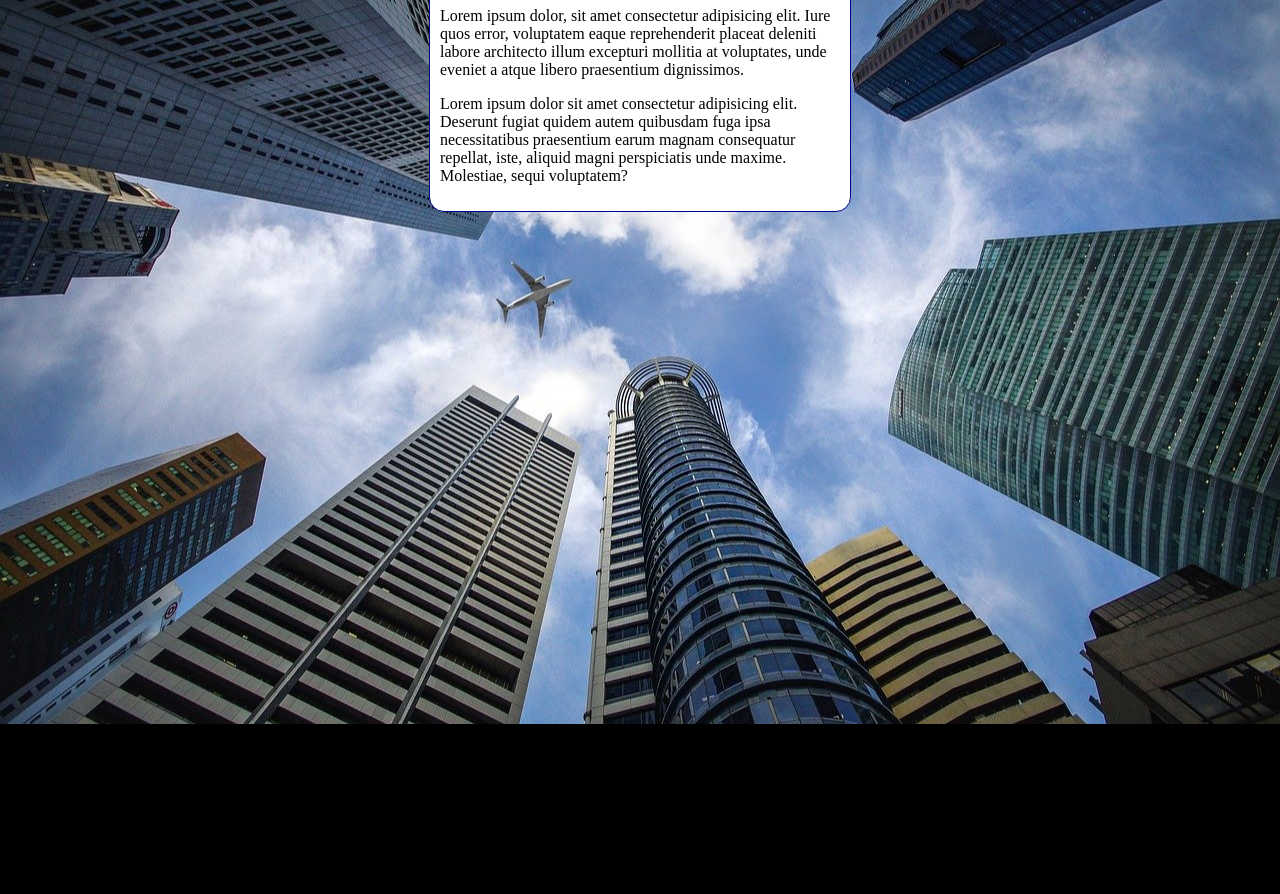
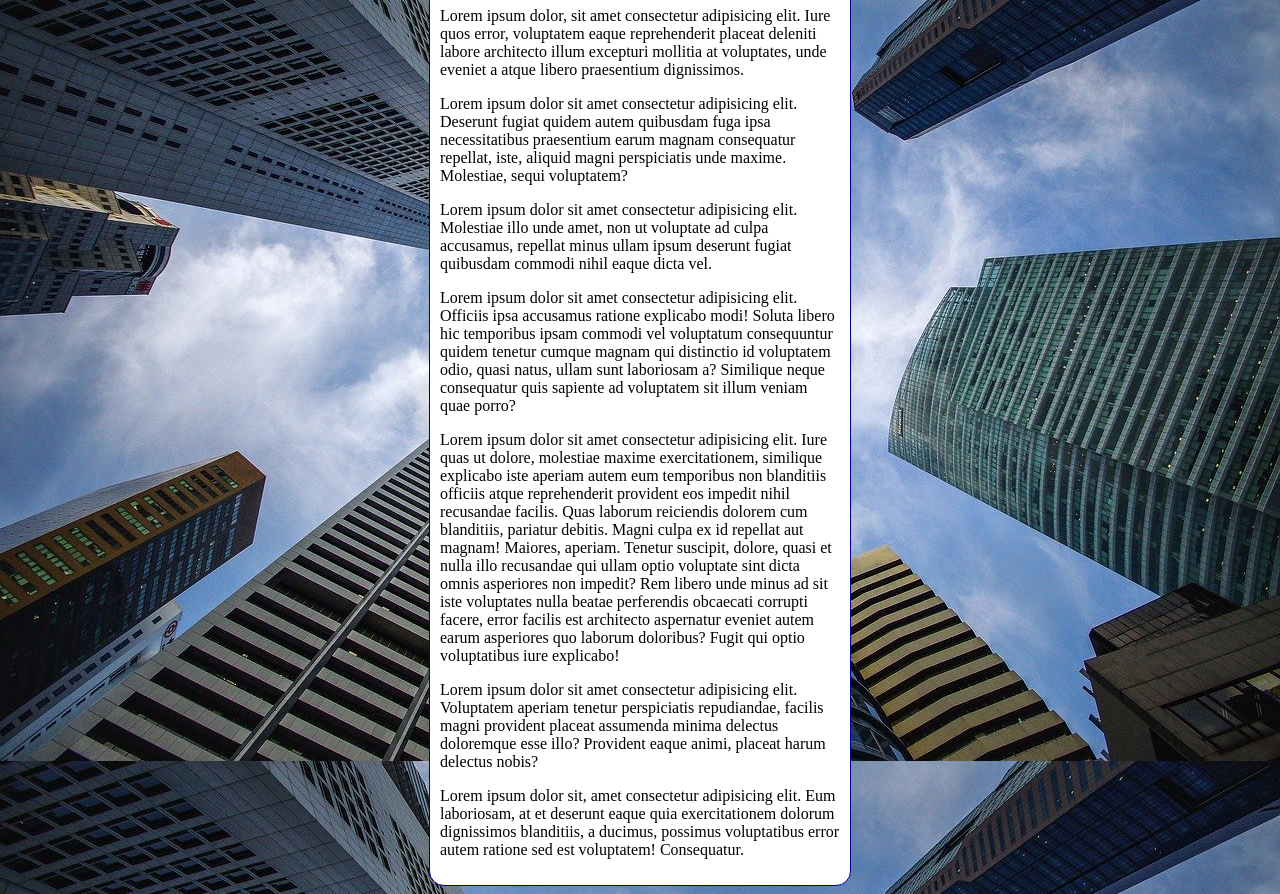
Before and after one commit to Anderson0517/html-css, a plain HTML site: page exercícios/ex022/fundo006.html in a window 1280 px wide. Shown: the part 92-986 px from the top of the page. Before the commit the page ends 816 px from the top, so only its background shows below. Drawn offline with Linux system fonts and the light colour scheme.

Commit message:
atualizado 006

```diff
--- a/exercícios/ex022/fundo006.html
+++ b/exercícios/ex022/fundo006.html
@@ -3,26 +3,31 @@
 <head>
     <meta charset="UTF-8">
     <meta name="viewport" content="width=device-width, initial-scale=1.0">
-    <title></title>
+    <title>Fundo fixo de tela</title>
     <style>
         body {
-            height: 100vh;
+            /* height: 100vh;
             background-color: black;
             background-image:  url('imagens/wallpaper002.jpg');
-            background-position: center center;
+            background-position: url('imagens/wallpaper002.jpg');
             background-repeat: no-repeat;
+            background-size: cover;
+            background-attachment: fixed; */
+            background: black url('imagens/wallpaper002.jpg') center center no-repeat  fixed;
             background-size: cover;
         }
 
         main {
            background-color: white;
-           width: 400px;
+           max-width: 400px;
            padding: 10px;
            margin: auto;
            border: 1px solid darkblue;
            border-radius: 15px;
 
-
+            /* shortthand - background
+            color > imge > position > repeat > [size]nao fuciona > atthachment
+            */
 
         }
     </style>
@@ -34,6 +39,12 @@
         <p>
             Lorem ipsum dolor sit amet consectetur adipisicing elit. Deserunt fugiat quidem autem quibusdam fuga ipsa necessitatibus praesentium earum magnam consequatur repellat, iste, aliquid magni perspiciatis unde maxime. Molestiae, sequi voluptatem?
         </p>
+        <p>Lorem ipsum dolor sit amet consectetur adipisicing elit. Molestiae illo unde amet, non ut voluptate ad culpa accusamus, repellat minus ullam ipsum deserunt fugiat quibusdam commodi nihil eaque dicta vel.</p>
+        <p>Lorem ipsum dolor sit amet consectetur adipisicing elit. Officiis ipsa accusamus ratione explicabo modi! Soluta libero hic temporibus ipsam commodi vel voluptatum consequuntur quidem tenetur cumque magnam qui distinctio id voluptatem odio, quasi natus, ullam sunt laboriosam a? Similique neque consequatur quis sapiente ad voluptatem sit illum veniam quae porro?
+        </p>
+        <p>Lorem ipsum dolor sit amet consectetur adipisicing elit. Iure quas ut dolore, molestiae maxime exercitationem, similique explicabo iste aperiam autem eum temporibus non blanditiis officiis atque reprehenderit provident eos impedit nihil recusandae facilis. Quas laborum reiciendis dolorem cum blanditiis, pariatur debitis. Magni culpa ex id repellat aut magnam! Maiores, aperiam. Tenetur suscipit, dolore, quasi et nulla illo recusandae qui ullam optio voluptate sint dicta omnis asperiores non impedit? Rem libero unde minus ad sit iste voluptates nulla beatae perferendis obcaecati corrupti facere, error facilis est architecto aspernatur eveniet autem earum asperiores quo laborum doloribus? Fugit qui optio voluptatibus iure explicabo!</p>
+        <p>Lorem ipsum dolor sit amet consectetur adipisicing elit. Voluptatem aperiam tenetur perspiciatis repudiandae, facilis magni provident placeat assumenda minima delectus doloremque esse illo? Provident eaque animi, placeat harum delectus nobis?</p>
+        <p>Lorem ipsum dolor sit, amet consectetur adipisicing elit. Eum laboriosam, at et deserunt eaque quia exercitationem dolorum dignissimos blanditiis, a ducimus, possimus voluptatibus error autem ratione sed est voluptatem! Consequatur.</p>
     </main>
 </body>
 </html>
```
